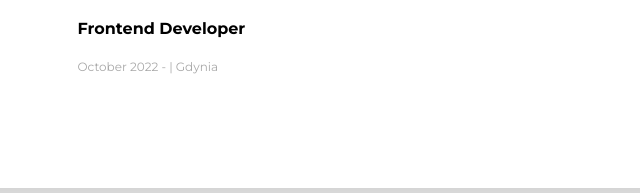
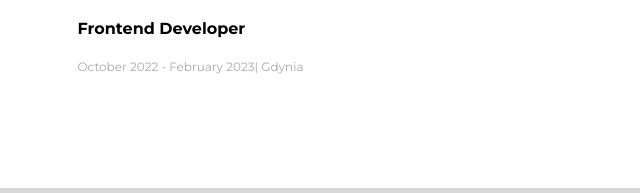
Before and after one commit to CookieMonsterSopot/cv, a plain HTML site: page index.html in a window 1280 px wide. Shown: the part 1134-1327 px from the top of the page, 505-1145 px from the left. Drawn offline with Linux system fonts and the light colour scheme.

Commit message:
EDUCATION UPDATE

```diff
--- a/index.html
+++ b/index.html
@@ -104,7 +104,7 @@
             <span class="highlight">SDA - Software Development Academy</span>
           </h3>
           <h4 class="school-skils">Frontend Developer</h4>
-          <p class="job-data">October 2022 - | Gdynia</p>
+          <p class="job-data">October 2022 - February 2023| Gdynia</p>
         </div>
       </main>
       <aside>
```
